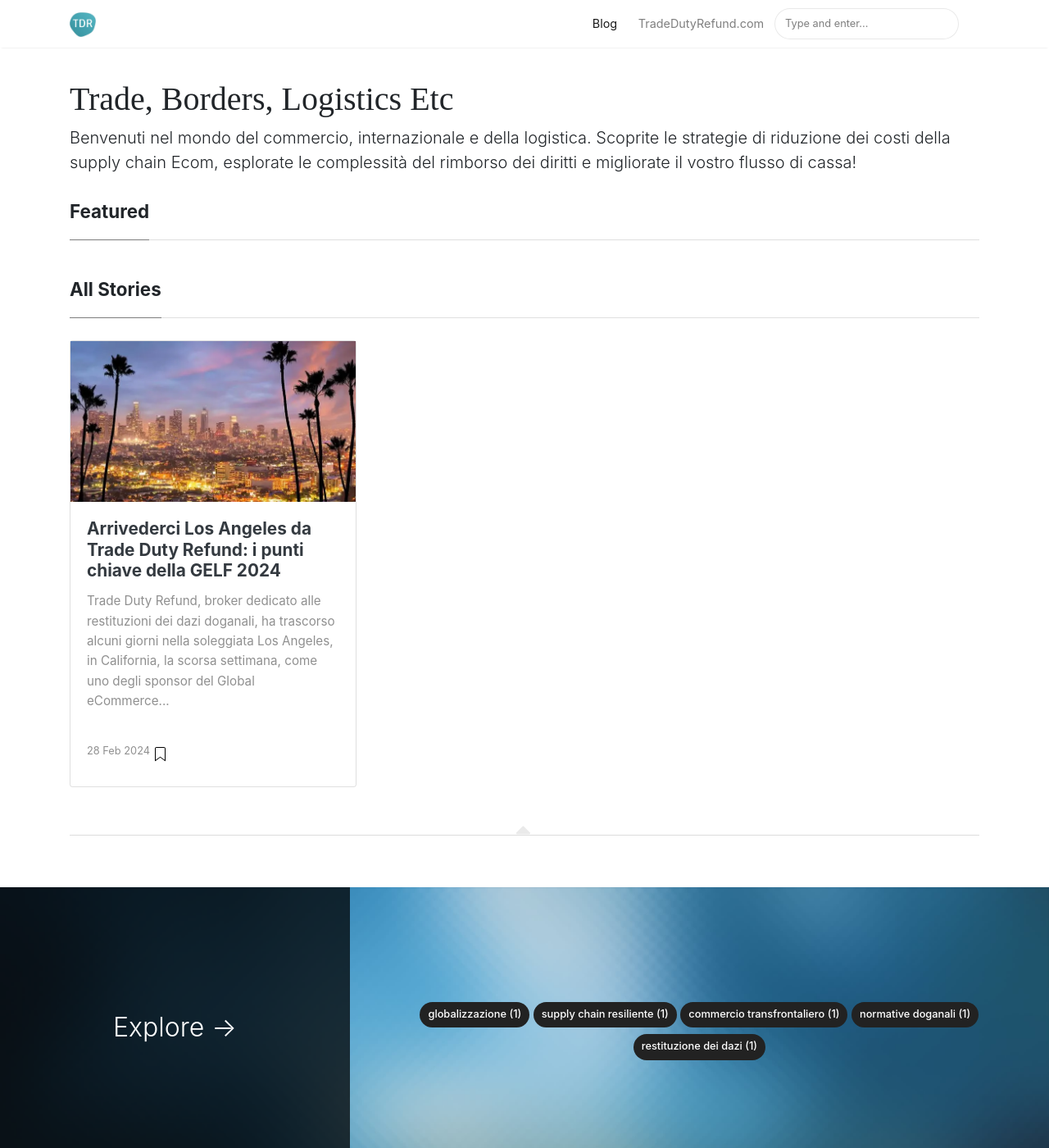
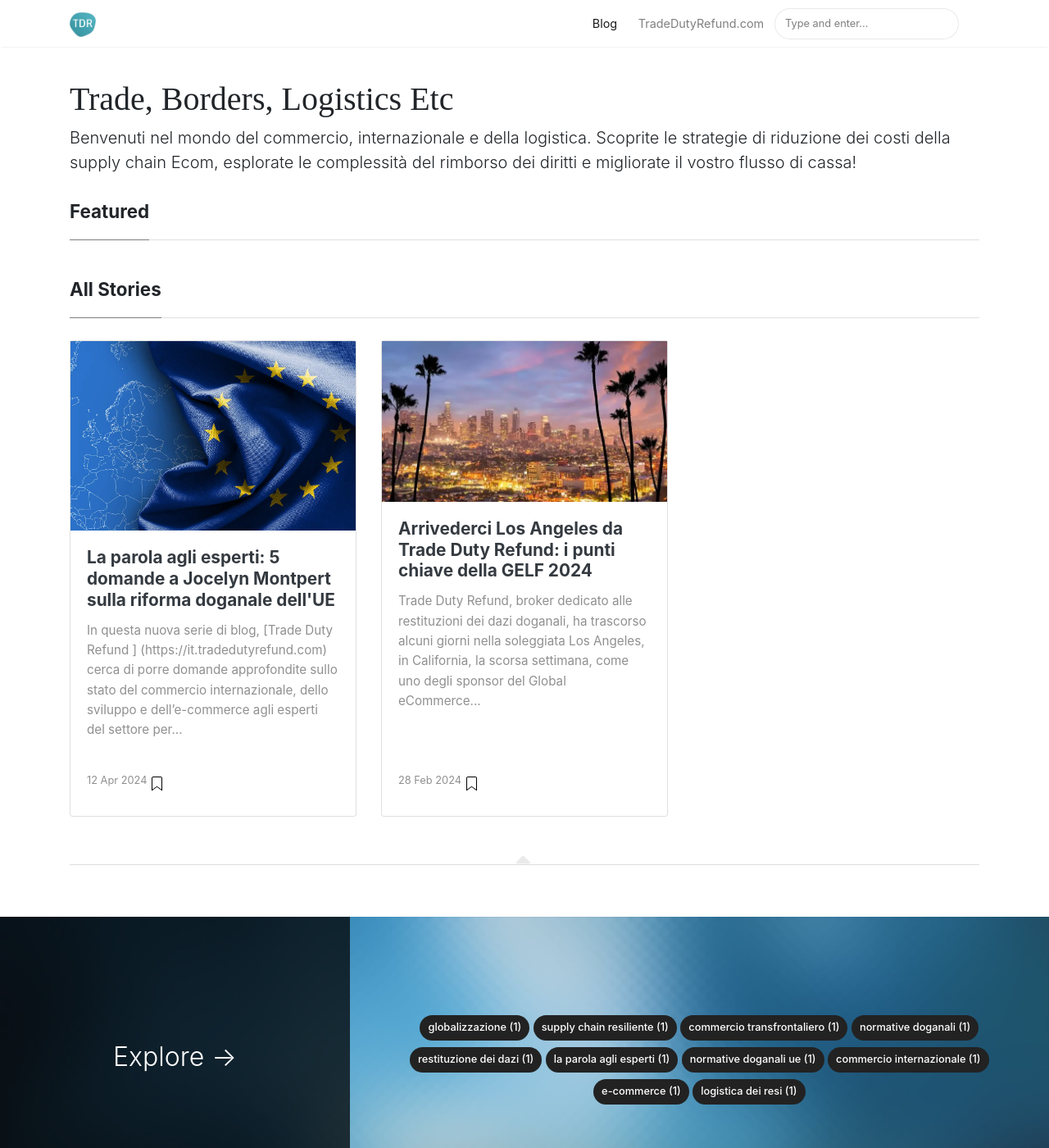
Before and after one commit to madeInLagny/TDR-IT-BLOG, a Jekyll site: the page built from index.html, in a window 1280 px wide and 1400 px high. Shown: the whole window at 82% size. Built offline with Jekyll 4.4.1, drawn with Linux system fonts in a browser that asks for light colours; nearby versions of some CDN libraries; some web fonts are replaced; the list of posts is cut into pages by our own code; some of the changed lines change nothing that is shown.

Commit message:
new blog and new url for previous blog

```diff
--- a/_posts/2024-02-28-retour-sur-le-partenariat-entre-gelf-los-angeles-et-trade-duty-refund-principaux-points-a-retenir-du-gelf-2024.md
+++ b/_posts/2024-02-28-arrivederci-los-angeles-da-trade-duty-refund-i-punti-chiave-della-gelf-2024.md
@@ -8,7 +8,7 @@
 ---
 >Trade Duty Refund, broker dedicato alle restituzioni dei dazi doganali, ha trascorso alcuni giorni nella soleggiata Los Angeles, in California, la scorsa settimana, come uno degli sponsor del Global eCommerce Leaders Forum, o GELF, dove alcuni dei migliori aziende nel mondo retail, guru dell'eCommerce ed esperti di commercio internazionale della "west coast" si sono riuniti per affrontare temi legati all'eCommerce internazionale.
 
-Per [Trade Duty Refund] (https://tradedutyrefund.com) era presente il fondatore e CEO, [Jocelyn Montpert](https://tradedutyrefund.com/jocelyn-montpert.html). Ha condiviso alcuni preziosi punti discussi durante la conferenza di quest'anno.
+Per [**Trade Duty Refund** ] (https://it.tradedutyrefund.com) era presente il fondatore e CEO, [Jocelyn Montpert](https://it.tradedutyrefund.com/jocelyn-montpert.html). Ha condiviso alcuni preziosi punti discussi durante la conferenza di quest'anno.
 
 ## Diventare globale, pensare e agire a livello locale attraverso le alleanze.
 L'eCommerce apre molte porte e abbatte le barriere quando si tratta di espandere la base dei consumatori a livello globale. Le vendite globali di eCommerce raggiungeranno quest'anno i 6,3 trilioni di dollari, senza segni di rallentamento ([Shopify Global eCommerce Sales Growth Report](https://www.shopify.com/blog/global-ecommerce-sales)).
--- /dev/null
+++ b/_posts/2024-04-12-la-parola-agli-esperti-5-domande-a-jocelyn-montpert-sulla-riforma-doganale-dellue.md
@@ -0,0 +1,51 @@
+---
+layout: post
+title:  "La parola agli esperti: 5 domande a Jocelyn Montpert sulla riforma doganale dell'UE"
+description: Scopri le nuove normative doganali UE 2023 e gestisci la logistica dei resi nell'e-commerce. Consigli di esperti da Trade Duty Refund!
+categories: [La parola agli esperti, Normative doganali UE, Commercio internazionale, E-commerce, Logistica dei resi]
+image: assets/images/20240412-1.webp
+comments: false
+---
+>In questa nuova serie di blog, [**Trade Duty Refund** ] (https://it.tradedutyrefund.com) cerca di porre domande approfondite sullo stato del commercio internazionale, dello sviluppo e dell'e-commerce agli esperti del settore per ottenere informazioni e consigli esperti sulle migliori pratiche.
+
+In questo primo articolo iniziamo con un argomento attuale che riguarda molti commercianti globali che esportano verso l’Unione Europea. Nel 2023, l’UE ha annunciato riforme significative alle proprie normative e procedure doganali. Una delle proposte più notevoli è l’eliminazione della soglia di valore basso di 150 euro, il che significa che non ci sarà più un’esenzione dai dazi doganali per questi articoli di basso valore per prodotti popolari come abbigliamento, accessori, giocattoli e molto altro.
+
+Una delle maggiori preoccupazioni dell’UE è eliminare le frodi nelle dichiarazioni doganali.
+
+All'altra estremità della catena di fornitura c'è il processo logistico dei resi in cui anche i commercianti combattono le richieste fraudolente. Secondo Forbes, i resi stanno crescendo più velocemente dell’e-commerce stesso. La conseguenza principale è il costo esorbitante pagato dai commercianti per soddisfare i propri clienti con politiche di reso vantaggiose cercando di contenere i costi.
+
+Metteremo la nostra fondatrice e CEO, Jocelyn Montpert, al centro dell'attenzione per rispondere alle domande sulle implicazioni delle riforme doganali dell'UE e su come i commercianti internazionali possono trovare sollievo. Jocelyn ha oltre 30 anni di esperienza nel commercio e nello sviluppo internazionali, in particolare nel settore della conformità doganale e dei rimborsi dei dazi nel Regno Unito e nell'UE.
+
+![L'immagine mostra una barriera doganale al confine come illustrazione dell'unione doganale dell'UE](/assets/images/20240412-2.jpg)
+
+## Quali sono i cambiamenti più importanti annunciati nella riforma doganale dell’UE e perché rappresentano uno degli sviluppi più importanti in quasi 50 anni?
+
+L’ultimo grande cambiamento nelle dogane dell’UE è stato…. 1968!
+Il 1° luglio 1968 venne istituita l’Unione doganale, con la conseguente eliminazione completa dei dazi doganali tra i paesi membri. Ciò ha avuto un impatto enorme. Il commercio intracomunitario è aumentato di sei volte tra il 1957 e il 1970, mentre il commercio della Comunità economica europea con altre parti del mondo è triplicato. I consumatori hanno beneficiato direttamente dei vantaggi dell’unione accedendo a una gamma più ampia di prodotti importati. Ciò ha segnato un passo importante verso la realizzazione dell’Unione Europea.
+Il 17 maggio 2023 la Commissione ha presentato proposte di semplificare le procedure doganali e migliorare i controlli.
+Ad esempio, il progetto propone di creare un’autorità doganale europea unificata. Questa autorità supervisionerà l’implementazione e la gestione di una piattaforma comune, nota come Nuovo Centro Dati Doganali dell’UE, per lo sdoganamento delle merci in tutti gli Stati membri. Inizialmente focalizzata sui beni e-commerce, questa piattaforma punta ad essere operativa entro il 2028, con l’obiettivo di estendere la sua copertura a tutti gli operatori entro il 2032.
+Inoltre, la riforma propone di introdurre un nuovo accreditamento denominato “Trust and Check”, rafforzando l’attuale regime dell’Operatore Economico Autorizzato (AEO) per gli operatori affidabili. Questo accreditamento consentirà agli operatori accreditati di immettere le merci in libera pratica nell'Unione Europea senza l'intervento doganale diretto in alcuni casi. Gli operatori accreditati beneficeranno inoltre della flessibilità di scegliere il luogo di sdoganamento nel proprio paese di stabilimento.
+
+## Cosa significa la rimozione della soglia di valore basso per i trader globali e come possono iniziare a prepararsi adesso?
+Il primo impatto evidente è un aumento dei dazi all’importazione pagati quando le merci entrano nell’UE. Secondo il Parlamento Europeo “attualmente fino al 65% dei pacchi che entrano nell'UE vengono oggetto di dumping, per evitare i dazi doganali all'importazione.»
+Ma questa rimozione avrà ripercussioni anche sull’Iva.
+Uno di questi è l’impatto sul meccanismo IOSS. L’UE ha introdotto il meccanismo IOSS come parte del pacchetto IVA sul commercio elettronico del 2021 per semplificare l’adempimento dell’IVA per i commercianti extra-UE che vendono beni ai consumatori dell’UE. L’eliminazione di questa soglia estende la semplificazione dell’IOSS a tutti i beni venduti ai consumatori dell’UE, indipendentemente dal loro valore.
+Anche gli individui, i mercati e le piattaforme devono prepararsi a cambiamenti significativi: lo stesso pacchetto IVA sul commercio elettronico ha introdotto il concetto di responsabilità presunta, secondo il quale i mercati e le piattaforme sono ritenuti responsabili per le vendite di beni ai consumatori dell’UE di valore inferiore a 150 euro. Con questo sistema, i singoli venditori su queste piattaforme sono esenti dai requisiti di registrazione IVA. Tuttavia, l’eliminazione di questa soglia amplierebbe questo quadro per comprendere tutti i beni venduti ai consumatori dell’UE provenienti da paesi terzi, indipendentemente dal loro valore.
+
+## Quali sono i maggiori costi sostenuti dai rivenditori nella logistica dei resi?
+La maggior parte dei costi di restituzione sostenuti dai rivenditori influiscono anche sui flussi in uscita: costi di trasporto e movimentazione, gestione delle scorte, ambiente, ecc. Ma la logistica dei resi offre meno opportunità di consolidamento. Il costo per articolo è solitamente molto più alto.
+A ciò si aggiungono i costi specifici legati ai resi: riconfezionamento e riassortimento, impatto sulla soddisfazione del cliente, “doppia imposizione” di dazi all’importazione nei flussi transfrontalieri. Fortunatamente, esistono soluzioni per aiutare i trader a ridurre questi costi, come i rimborsi dei dazi offerti da @Trade Duty Refund.
+
+## La sola UE costituisce la terza economia più grande del mondo e ospita alcune delle principali economie mondiali di commercio elettronico. I trader continueranno quindi ad essere attratti da questo mercato. Che consigli dai quando si tratta di gestire le dogane dell’UE?
+
+Dal 2016, l’UE dispone di un quadro giuridico doganale che si applica a ciascuno Stato membro. Si chiama UCC (perCodice doganale dell'Unione). Il è concepito per contribuire all’attuazione armonizzata delle norme e delle procedure doganali in tutta l’UE. Si noti che l’UE è ancora nella fase di attuazione che attualmente si estende fino alla fine del 2025.
+L’UE sarà allora un territorio doganale pienamente armonizzato? Probabilmente no ed ecco perché. Lei genera atti di esecuzione e atti delegati, richiedendone il recepimento nella legislazione degli Stati membri. Ciò può dar luogo a diverse interpretazioni. Inoltre, gli impatti variano da paese a paese, a seconda del grado di allineamento delle procedure specifiche con l’UCC e della scelta di un paese di modificare un sistema esistente o di sviluppare un approccio completamente nuovo.
+Gestire le dogane dell'UE richiede know-how locale e una buona comprensione dell'attuazione dell'UCC da parte di ciascuno stato membro. Per un'azienda extra-UE che intende vendere e importare nell'UE, resta rilevante valutare diversi scenari di punto di ingresso che combinino il marchio "facilità di elaborazione con dogana" del paese, ma anche la sua infrastruttura logistica, il suo mercato interno...
+
+## I commercianti possono ottenere aiuto durante tutta la logistica della catena di approvvigionamento. Potete chiarire la differenza tra un broker doganale e un broker dedicato e come i commercianti possono collaborare con un broker per mitigare queste imminenti riforme.
+
+Un broker doganale in genere gestisce un'ampia gamma di servizi doganali, tra cui documentazione di importazione ed esportazione, classificazione tariffaria, valutazione e conformità alle normative doganali. Assistono i clienti in vari aspetti del commercio internazionale, garantendo il regolare sdoganamento delle merci.
+D'altro canto, un broker dedicato al recupero dei dazi, come @Trade Duty Refund, è specializzato in servizi di rimborso dei dazi. Ciò comporta il recupero dei dazi doganali pagati sulle merci importate che vengono poi esportate o utilizzate in determinati processi produttivi. I nostri servizi si applicano sia all'e-commerce che al commercio di import/export industriale. Ci concentriamo esclusivamente sulla massimizzazione dei rimborsi dei diritti per i nostri clienti, esplorando normative e procedure complesse per garantire l'idoneità e massimizzare gli importi rimborsati.
+In sintesi, mentre uno spedizioniere doganale offre una gamma di servizi legati alla dogana, un intermediario dedicato alla restituzione dei dazi è specializzato esclusivamente nell'assistere i clienti nel recupero dei dazi doganali attraverso la procedura di restituzione dei dazi.
+
+Trade Duty Refund dispone di un team di esperti di logistica e commercio internazionale che possono fornire indicazioni sulle normative locali. Il team offre sempre [una telefonata di scoperta senza impegno] (https://zcal.co/i/ipvlgNrr) per saperne di più sui dazi doganali sui resi e per ottenere una stima di quanto le aziende possono richiedere come rimborso.
```
Also changed, not shown: README.md, assets/images/20240412-1.webp (added), assets/images/20240412-2.jpg (added).
